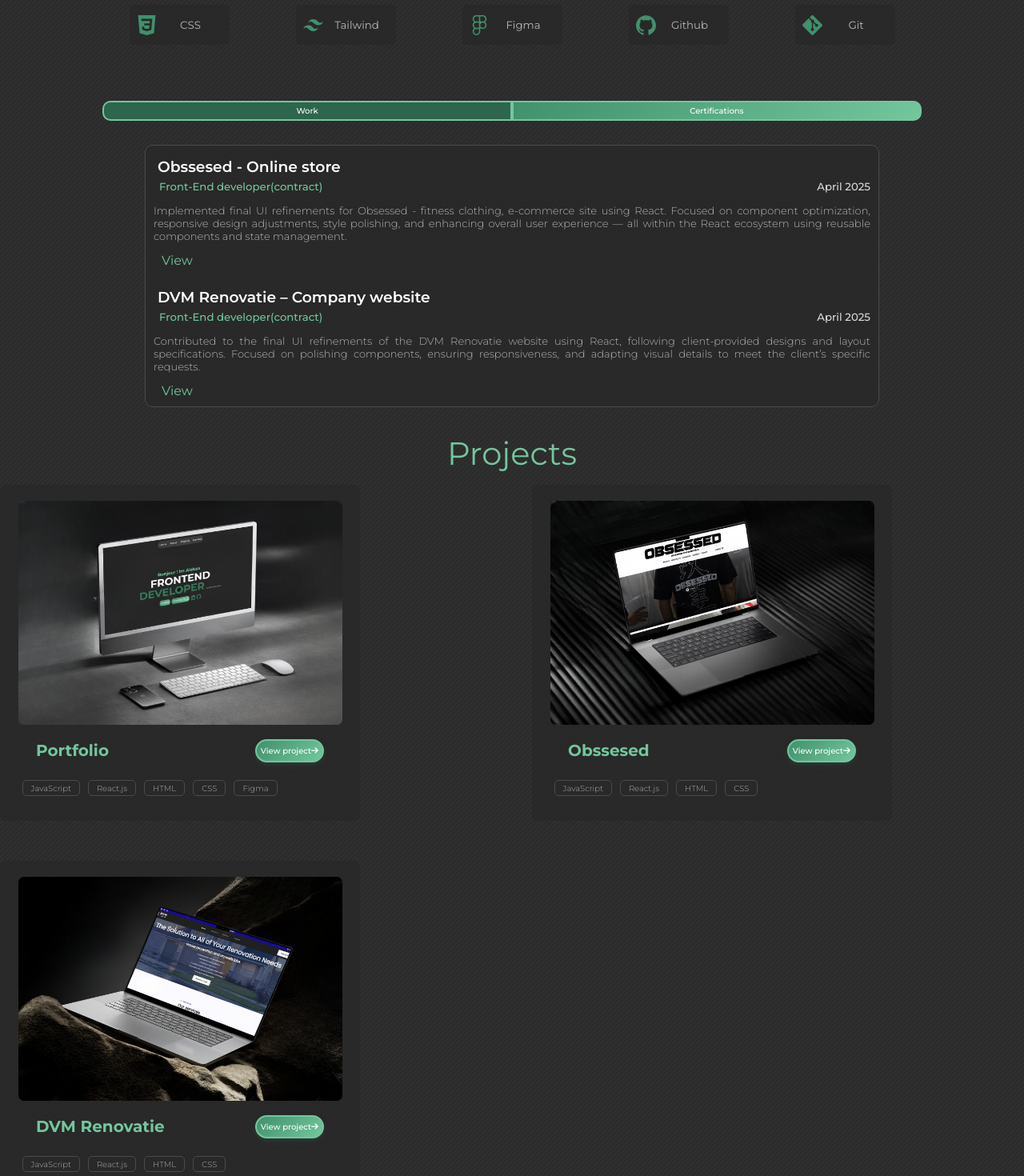
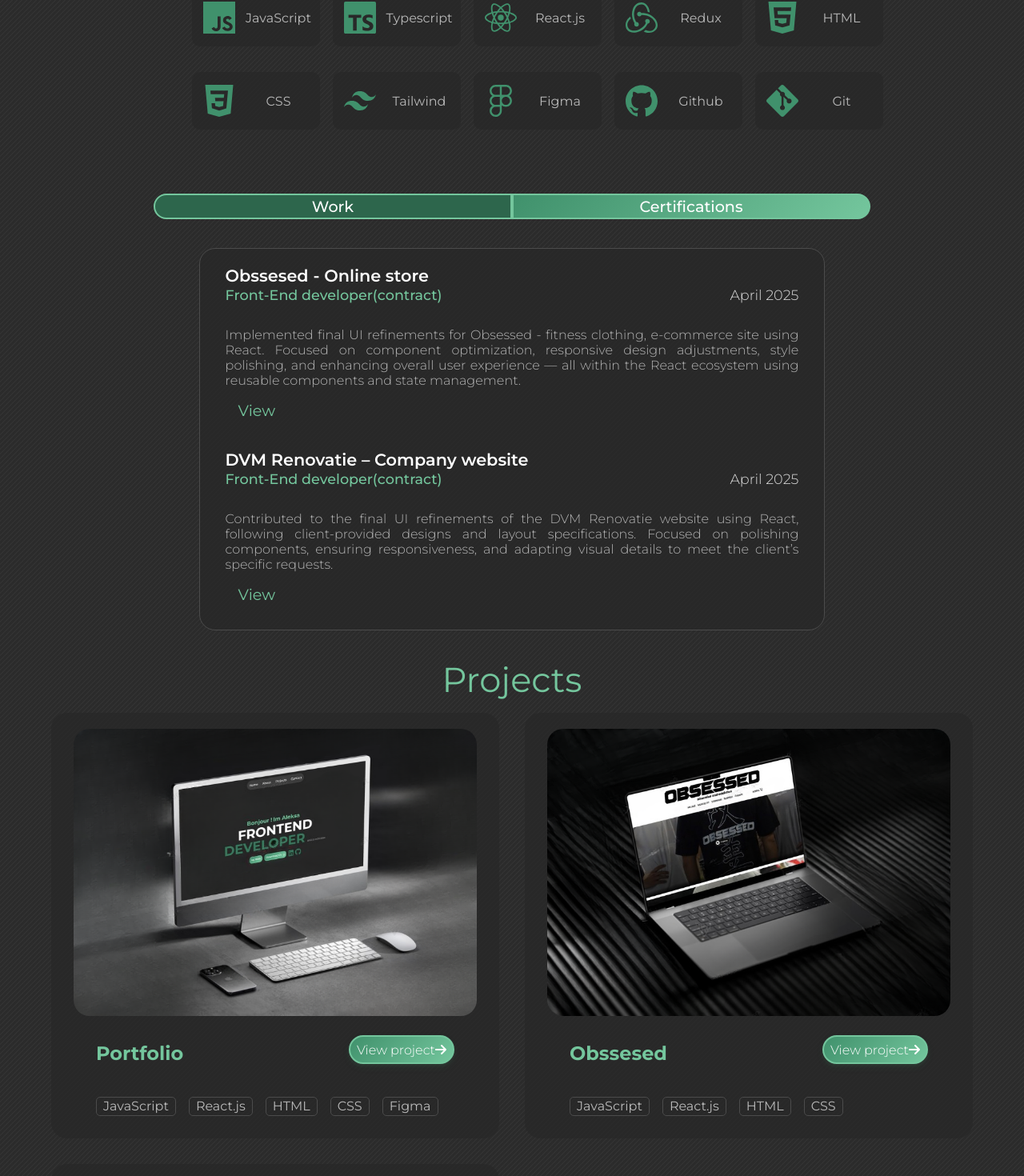
Before and after one commit to aleksa13122/aleksa-s-portfolio, a React (Vite) app: page / in a window 1280 px wide. Shown: the part 1058-2528 px from the top of the page at 80% size. Built offline with nearby package versions, Linux system fonts and the light colour scheme.

Commit message:
about done

```diff
--- a/src/components/About/About.css
+++ b/src/components/About/About.css
@@ -2,15 +2,28 @@
   display: grid;
   justify-items: center; /* Centriranje sadržaja u gridu */
   grid-template-columns: repeat(5, 1fr);
-  margin-bottom: 50px;
-  margin-right: 120px;
-  margin-left: 120px;
+  margin-bottom: 3rem;
+  width: 100vh;
+  column-gap: 1rem;
+  justify-self: center;
 }
-
+.changing-container {
+  width: 70%;
+  justify-self: center;
+}
+.tech-description {
+  color: rgb(206, 205, 205);
+  width: 80%;
+  font-weight: 200;
+  font-size: 1.2rem;
+  justify-self: center;
+  text-align: center;
+  margin-bottom: 2rem;
+}
 h2 {
   color: #74c69d;
   font-weight: bold;
-  font-size: 40px;
+  font-size: 2.7rem;
   text-align: center;
 }
 .tech-item {
@@ -19,22 +32,20 @@
   align-items: center;
   background-color: #272727ab;
   border: none;
-  border-radius: 5px;
-  height: 50px;
-  width: 125px;
-  margin-bottom: 20px;
+  font-size: 1rem;
+  border-radius: 10px;
+  height: 4.5rem;
+  width: 10rem;
+  gap: 0.5rem;
+  margin-bottom: 2rem;
   color: rgb(184, 184, 184);
 }
 
 .tech-item svg {
-  width: 25px; /* Možeš podesiti širinu i visinu SVG-a */
-  height: 25px;
+  width: 2.5rem;
+  height: 2.5rem;
   fill: #40916c;
-  margin-left: 3px;
-}
-
-.tech-item p {
-  margin: 0;
+  margin-left: 0.5rem;
 }
 
 .tech-item:hover {
@@ -51,106 +62,97 @@
 }
 
 .btn-switch-work {
-  border-top-left-radius: 10px;
-  border-bottom-left-radius: 10px;
+  border-top-left-radius: 30px;
+  border-bottom-left-radius: 30px;
   background: linear-gradient(135deg, #74c69d 0%, #40916c 100%);
   justify-content: center;
 }
 .btn-switch-certifications {
-  border-top-right-radius: 10px;
-  border-bottom-right-radius: 10px;
+  border-top-right-radius: 30px;
+  border-bottom-right-radius: 30px;
   background: linear-gradient(135deg, #40916c 0%, #74c69d 100%);
   justify-content: center;
 }
 .btn-switch-work,
 .btn-switch-certifications {
-  width: 40%;
+  width: 35%;
   overflow: hidden; /* Sprečava prelazak sadržaja van granica kontejnera */
   display: inline-flex;
   align-items: center;
-  height: 25px;
-  margin-bottom: 10px;
+  height: 2rem;
+  margin-bottom: 1rem;
+  font-size: 1.2rem;
   position: relative;
   border: 2px solid #74c69d;
   font-weight: 500;
   cursor: pointer;
   color: white;
   isolation: isolate;
-  font-size: 10px;
   transition: all 0.3s ease;
 }
 
 .btn-switch-work:hover,
 .btn-switch-certifications:hover {
-  box-shadow: 0 4px 12px rgb(81, 185, 138);
+  box-shadow: 0px 6px 14px rgb(81, 185, 138);
   overflow: visible;
   transition: all 0.3s ease;
 }
 
 .btn-switch-work-active {
-  width: 40%;
+  width: 35%;
   overflow: hidden; /* Sprečava prelazak sadržaja van granica kontejnera */
   display: inline-flex;
   align-items: center;
-  height: 25px;
-  margin-bottom: 10px;
   position: relative;
   border: 2px solid #74c69d;
   font-weight: 500;
   cursor: pointer;
   color: white;
-  font-size: 10px;
   background: #2d664c;
   isolation: isolate;
   transition: all 0.3s ease;
-  border-top-left-radius: 10px;
-  border-bottom-left-radius: 10px;
+  border-top-left-radius: 30px;
+  border-bottom-left-radius: 30px;
   justify-content: center;
+  height: 2rem;
+  margin-bottom: 1rem;
+  font-size: 1.2rem;
 }
 .btn-switch-certifications-active {
-  width: 40%;
+  width: 35%;
   overflow: hidden; /* Sprečava prelazak sadržaja van granica kontejnera */
   display: inline-flex;
   align-items: center;
-  height: 25px;
-  margin-bottom: 10px;
   position: relative;
   border: 2px solid #74c69d;
   font-weight: 500;
   cursor: pointer;
   color: white;
-  font-size: 10px;
   background: #2d664c;
   isolation: isolate;
   transition: all 0.3s ease;
-  border-top-right-radius: 10px;
-  border-bottom-right-radius: 10px;
+  border-top-right-radius: 30px;
+  border-bottom-right-radius: 30px;
   justify-content: center;
+  height: 2rem;
+  margin-bottom: 1rem;
+  font-size: 1.2rem;
 }
 
-.tech-description {
-  color: rgb(180, 180, 180);
-  width: 80%;
-  font-weight: 200;
-  font-size: 13px;
-  justify-self: center;
-  text-align: center;
-  margin-bottom: 25px;
-}
 .changing-container {
   display: flex;
   justify-content: center;
   padding-top: 20px;
 }
 .toggle-container-certifications {
-  width: 70%;
+  width: 80%;
   border: 1px solid rgb(75, 75, 75);
-  border-radius: 10px;
+  border-radius: 20px;
   color: white;
-  padding: 10px;
+  padding: 2rem;
   display: flex;
   flex-direction: column;
-  gap: 20px;
+  gap: 2rem;
   background-color: #272727ab;
 }
 
@@ -159,12 +161,6 @@
   align-items: center;
 }
 
-.certification-img {
-  width: 50px;
-  height: 50px;
-  margin-right: 10px;
-  border-radius: 50px;
-}
 .certification-text {
   color: #74c69d;
   display: flex;
@@ -173,77 +169,66 @@
 .certification-text p {
   justify-content: center;
   margin: 0;
-  padding-top: 8px;
-  font-size: 15px;
+  font-size: 1.3rem;
   font-weight: 500;
-  word-spacing: 2px;
+}
+.course-info {
+  font-size: 1rem;
+  color: rgb(180, 180, 180);
 }
 .certification-link {
   color: rgb(180, 180, 180);
   text-decoration: none;
-  font-size: 10px;
+  font-size: 1rem;
   font-weight: 400;
 }
 .certification-link:hover {
   color: rgb(255, 255, 255);
 }
 .toggle-container-work {
-  width: 70%;
+  width: 80%;
   border: 1px solid rgb(75, 75, 75);
-  border-radius: 10px;
+  border-radius: 20px;
   color: white;
   background-color: #272727ab;
-  padding: 10px;
+  padding: 2rem;
   display: flex;
   flex-direction: column;
-  gap: 20px;
+  gap: 3rem;
 }
 .work-item {
   color: #74c69d;
   align-self: center;
-  padding-top: 0;
-  /* background-color: aqua; */
+  margin-top: -2rem;
 }
-.course-info {
-  font-size: 12px;
-  margin-bottom: -9px;
-  color: rgb(180, 180, 180);
-}
-.job-offers-link {
-  text-decoration: underline;
-  text-underline-offset: 3px;
-  color: #74c69d;
-}
-.job-offers-link:hover {
-  text-decoration: none;
-}
+
 .work-item h3 {
-  margin-top: 5px;
-  margin-left: 5px;
   display: flex;
   justify-content: space-between;
   font-weight: 600;
+  font-size: 1.3rem;
 }
 
 .work-item h5 {
-  margin-top: -14px;
-  margin-left: 7px;
   display: flex;
+  font-size: 1.1rem;
+  margin-top: -1.2rem;
   justify-content: space-between;
   font-weight: 500;
 }
 .work-desc {
   color: rgb(180, 180, 180);
   font-weight: 300;
-  font-size: 13px;
-  margin-top: -8px;
+  font-size: 1rem;
   text-align: justify;
 }
 .work-item span {
   color: rgb(218, 218, 218);
+  font-weight: 300;
 }
 .work-view {
-  margin-left: 10px;
+  margin-left: 1rem;
+  font-size: 1.2rem;
   text-decoration: none;
   color: #74c69d;
 }
--- a/src/components/Header/Buttons.css
+++ b/src/components/Header/Buttons.css
@@ -1,5 +1,7 @@
 /* Custom button */
 .custom-button {
+  padding-left: 1rem;
+  padding-right: 1rem;
   display: inline-flex;
   align-items: center;
   height: auto; /* osigurava da ne raste po visini */
@@ -26,6 +28,8 @@
 
 /* Download CV button */
 .button {
+  padding-left: 1rem;
+  padding-right: 0.4rem;
   line-height: 1;
   background-color: transparent;
   cursor: pointer;
--- a/src/components/Navigation/Navigation.css
+++ b/src/components/Navigation/Navigation.css
@@ -2,7 +2,7 @@
   display: flex;
   flex-direction: row;
   position: sticky;
-  top: 4rem;
+  top: 3rem;
   height: 3.5rem;
   /* width: 25rem; */
   justify-self: center;
--- a/src/components/Navigation/Navigation.jsx
+++ b/src/components/Navigation/Navigation.jsx
@@ -10,7 +10,7 @@
     if (skillsRef.current) {
       const offsetSkills = skillsRef.current.offsetTop;
       window.scrollTo({
-        top: offsetSkills - 80, // izmena ovde – pomera 50px ispod vrha
+        top: offsetSkills - 120, // izmena ovde – pomera 50px ispod vrha
         behavior: "smooth", // izmena ovde – omogućava glatko skrolovanje
       });
     }
@@ -20,7 +20,7 @@
     if (projectsRef.current) {
       const offsetProjects = projectsRef.current.offsetTop;
       window.scrollTo({
-        top: offsetProjects - 80, // izmena ovde – pomera 50px ispod vrha
+        top: offsetProjects - 120, // izmena ovde – pomera 50px ispod vrha
         behavior: "smooth", // izmena ovde – omogućava glatko skrolovanje
       });
     }
@@ -30,7 +30,7 @@
     if (contactsRef.current) {
       const offsetContact = contactsRef.current.offsetTop;
       window.scrollTo({
-        top: offsetContact - 80,
+        top: offsetContact - 120,
         behavior: "smooth",
       });
     }
--- a/src/components/Projects/Projects.css
+++ b/src/components/Projects/Projects.css
@@ -8,18 +8,23 @@
 .projects-container {
   display: grid;
   grid-template-columns: repeat(2, 1fr);
-  gap: 50px;
+  row-gap: 2rem;
+  column-gap: 2rem;
   margin-bottom: 50px;
   justify-content: center;
-  align-items: center;
   /* background-color: aqua; */
+  width: 50%;
+  justify-self: center;
+  justify-items: center;
+  column-gap: -7rem;
 }
 
 .project-item {
+  align-self: center;
   background-color: #272727ab;
-  height: 400px; /* Kada ubacim prave slike promeniti*/
-  width: 450px;
-  border-radius: 7px;
+  height: 32rem;
+  width: 35rem;
+  border-radius: 20px;
   display: flex;
   flex-direction: column;
   align-items: center;
@@ -27,72 +32,70 @@
 }
 .project-item h3 {
   color: #74c69d;
-  font-size: 20px;
+  margin-top: 2rem;
+  font-size: 1.5rem;
 }
 .project-image-container {
   width: 90%;
   height: 70%;
+  border-radius: 20px;
   align-items: center;
   overflow: hidden;
 }
 .project-img {
   display: block;
-  width: 100%; /* izmena ovde */
+  width: 100%;
   height: 100%;
-  border-radius: 7px;
   align-items: center;
   transition: transform 0.8s ease;
 }
-.tech-btn-container {
+.tech-div-container {
   display: flex;
   flex-direction: row;
   justify-content: flex-start; /* sigurnija varijanta */
   align-items: flex-start;
   flex-wrap: wrap;
-  gap: 5px;
-  width: 90%; /* izmena ovde – osigurava da flex box koristi punu širinu */
-  padding-left: 0; /* možeš staviti ako ne želiš pomeranje */
+  gap: 1rem;
+  width: 80%;
 }
 
-.tech-btn {
-  background-color: transparent;
-  border: 1px solid rgb(75, 75, 75);
+.tech-div {
+  color: rgb(185, 185, 185);
+  border: 1.7px solid rgb(75, 75, 75);
   border-radius: 5px;
-  color: rgb(172, 172, 172);
-  font-size: 10px;
-  font-weight: 300;
-  height: 20px;
-  width: auto;
-  padding-left: 10px;
-  padding-right: 10px;
+  padding-left: 0.5rem;
+  padding-right: 0.5rem;
+  padding-top: 0.1rem;
+  padding-bottom: 0.1rem;
+  margin-top: 1rem;
 }
-.tech-btn:hover {
+.tech-div:hover {
   background-color: rgb(75, 75, 75);
   color: white;
 }
-.tech-btn-link {
+.tech-div-link {
   display: inline-flex;
   align-items: center;
   text-decoration: none;
   margin-left: auto;
-  height: 25px;
-  padding-left: 5px;
-  padding-right: 5px;
+  height: 2rem;
+  padding-left: 0.5rem;
+  padding-right: 0.5rem;
   justify-content: flex-end;
   border: 2px solid #74c69d;
   border-radius: 20px;
-  font-weight: 500;
+  font-weight: 300;
   cursor: pointer;
   color: white;
   isolation: isolate;
-  font-size: 10px;
+  font-size: 1rem;
   box-shadow: 0 2px 4px rgba(64, 145, 108, 0.1),
     0 4px 8px rgba(64, 145, 108, 0.1), 0 -1px 2px rgba(64, 145, 108, 0.05);
   transition: all 0.3s ease;
   background: linear-gradient(135deg, #40916c 0%, #74c69d 100%);
 }
 
-.tech-btn-link:hover {
+.tech-div-link:hover {
   box-shadow: 0 4px 8px rgba(64, 145, 108, 0.2),
     0 8px 16px rgba(64, 145, 108, 0.2), 0 -2px 4px rgba(64, 145, 108, 0.1);
   transform: scale(1.05);
@@ -101,7 +104,6 @@
   display: flex;
   align-items: center;
   width: 80%;
-  /* background-color: aqua; */
 }
 .project-info button {
   margin-left: auto;
--- a/src/components/Projects/Projects.jsx
+++ b/src/components/Projects/Projects.jsx
@@ -5,7 +5,6 @@
 import portfolioImg from "../../images/PortfolioMockup.jpg";
 import obssesedImg from "../../images/obssesedMockup.jpg";
 import dvmImg from "../../images/dvmMockup.jpg";
-import Obssesed from "./../Routes/Obssesed";
 
 const Projects = forwardRef((props, ref) => {
   return (
@@ -18,16 +17,16 @@
           </div>
           <div className="project-info">
             <h3>Portfolio</h3>
-            <a href="/portfolio" className="tech-btn-link">
+            <a href="/portfolio" className="tech-div-link">
               View project <FontAwesomeIcon icon={faArrowRight} />
             </a>
           </div>
-          <div className="tech-btn-container">
-            <button className="tech-btn">JavaScript</button>
-            <button className="tech-btn">React.js</button>
-            <button className="tech-btn">HTML</button>
-            <button className="tech-btn">CSS</button>
-            <button className="tech-btn">Figma</button>
+          <div className="tech-div-container">
+            <div className="tech-div">JavaScript</div>
+            <div className="tech-div">React.js</div>
+            <div className="tech-div">HTML</div>
+            <div className="tech-div">CSS</div>
+            <div className="tech-div">Figma</div>
           </div>
         </div>
         <div className="project-item">
@@ -36,15 +35,15 @@
           </div>
           <div className="project-info">
             <h3>Obssesed</h3>
-            <a href="/obssesed" className="tech-btn-link">
+            <a href="/obssesed" className="tech-div-link">
               View project <FontAwesomeIcon icon={faArrowRight} />
             </a>
           </div>
-          <div className="tech-btn-container">
-            <button className="tech-btn">JavaScript</button>
-            <button className="tech-btn">React.js</button>
-            <button className="tech-btn">HTML</button>
-            <button className="tech-btn">CSS</button>
+          <div className="tech-div-container">
+            <div className="tech-div">JavaScript</div>
+            <div className="tech-div">React.js</div>
+            <div className="tech-div">HTML</div>
+            <div className="tech-div">CSS</div>
           </div>
         </div>
         <div className="project-item">
@@ -53,15 +52,15 @@
           </div>
           <div className="project-info">
             <h3>DVM Renovatie</h3>
-            <a href="/dvm" className="tech-btn-link">
+            <a href="/dvm" className="tech-div-link">
               View project <FontAwesomeIcon icon={faArrowRight} />
             </a>
           </div>
-          <div className="tech-btn-container">
-            <button className="tech-btn">JavaScript</button>
-            <button className="tech-btn">React.js</button>
-            <button className="tech-btn">HTML</button>
-            <button className="tech-btn">CSS</button>
+          <div className="tech-div-container">
+            <div className="tech-div">JavaScript</div>
+            <div className="tech-div">React.js</div>
+            <div className="tech-div">HTML</div>
+            <div className="tech-div">CSS</div>
           </div>
         </div>
       </div>
```
